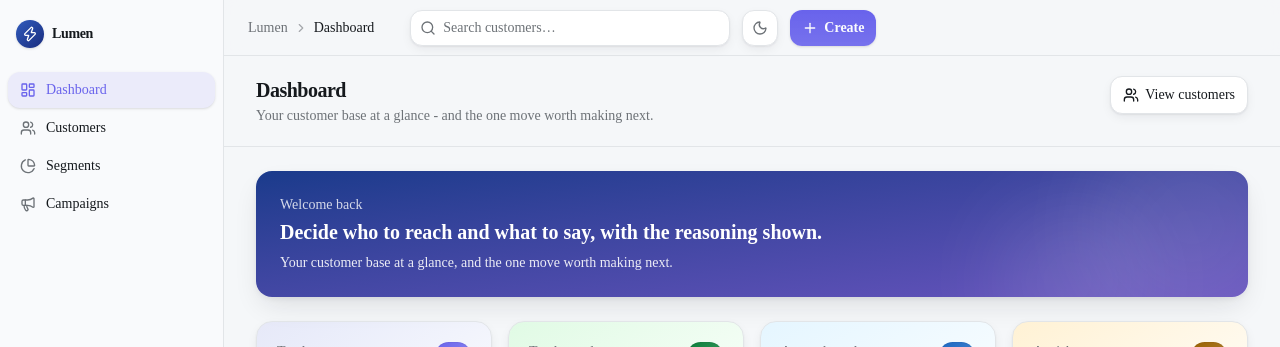
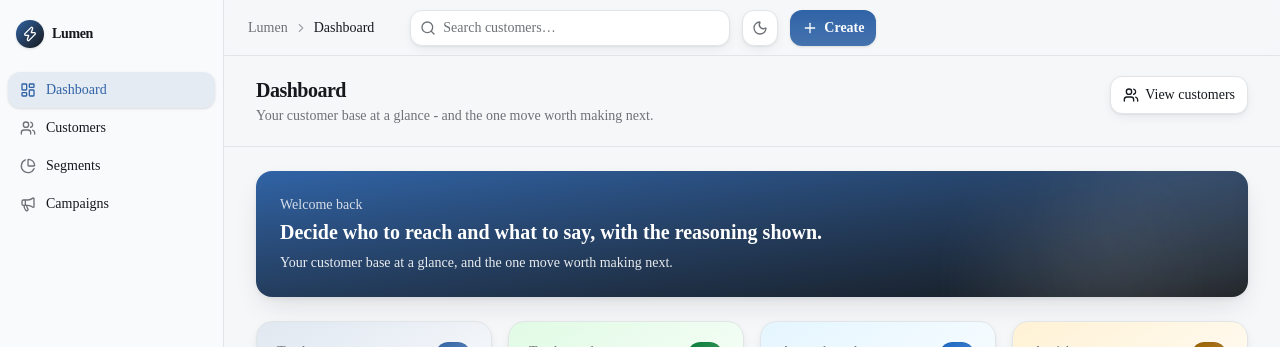
Before and after one commit to parshvi1508/LUMEN_frontend, a Next.js app: page /dashboard in a window 1280 px wide. Shown: the top 347 px of the page. Built offline with nearby package versions, Linux system fonts and the light colour scheme; no server answers.

Commit message:
upgrade color:

```diff
--- a/src/app/(app)/dashboard/page.tsx
+++ b/src/app/(app)/dashboard/page.tsx
@@ -58,7 +58,7 @@ export default function DashboardPage() {
           <>
             {/* ── KPI row - real aggregates from the live customer list ── */}
             {/* Gradient hero band - states the product thesis up top */}
-            <div className="relative overflow-hidden rounded-2xl bg-gradient-to-br from-[oklch(0.38_0.14_264)] to-[oklch(0.52_0.16_288)] p-6 text-white shadow-raised">
+            <div className="relative overflow-hidden rounded-2xl bg-gradient-to-br from-primary to-foreground p-6 text-white shadow-raised">
               <div className="relative z-10 max-w-xl">
                 <p className="text-sm font-medium opacity-80">Welcome back</p>
                 <h2 className="mt-1 text-xl font-semibold leading-snug">
--- a/src/app/globals.css
+++ b/src/app/globals.css
@@ -48,6 +48,7 @@
   --color-ai-foreground: var(--ai-foreground);
   --color-ai-border: var(--ai-border);
   --color-ai-accent: var(--ai-accent);
+  --color-ai-accent-foreground: var(--ai-accent-foreground);
 
   /* ── Elevation: surface levels ─────────────────────────────────────── */
   --color-surface-1: var(--surface-1);
@@ -75,7 +76,7 @@
   --shadow-card: 0 1px 2px 0 oklch(0.21 0.02 285 / 0.06), 0 4px 12px -2px oklch(0.21 0.02 285 / 0.08);
   --shadow-raised: 0 2px 6px -1px oklch(0.21 0.02 285 / 0.08), 0 12px 28px -6px oklch(0.21 0.02 285 / 0.12);
   --shadow-overlay: 0 10px 28px -6px oklch(0.205 0.02 300 / 0.18), 0 2px 6px -2px oklch(0.205 0.02 300 / 0.10);
-  --shadow-ai: 0 0 0 1px var(--ai-border), 0 6px 22px -6px oklch(0.58 0.20 280 / 0.28);
+  --shadow-ai: 0 0 0 1px var(--ai-border), 0 6px 22px -6px oklch(0.84 0.08 28 / 0.40);
 
   /* Radius capped 12-16px (spec): no blobs. --radius is 12px; nothing exceeds 16px. */
   --radius-sm: calc(var(--radius) * 0.6);
@@ -95,29 +96,31 @@
   --card-foreground: oklch(0.21 0.01 250);
   --popover: oklch(1 0 0);
   --popover-foreground: oklch(0.21 0.01 250);
-  /* ONE accent: indigo-violet "intelligence" signal. Primary actions + AI provenance. */
-  --primary: oklch(0.58 0.20 280);
+  /* Arctic-sunrise palette: BLUE = the data (primary actions), PINK = the AI/human
+     layer. One cold hue for the machine, one warm hue for intelligence. */
+  --primary: oklch(0.50 0.120 256);   /* steel blue - primary actions */
   --primary-foreground: oklch(0.99 0.002 250);
   --secondary: oklch(0.97 0.004 250);
   --secondary-foreground: oklch(0.21 0.01 250);
   --muted: oklch(0.97 0.004 250);
   --muted-foreground: oklch(0.55 0.01 250);
-  /* shadcn --accent stays NEUTRAL (ghost hover / dropdown items). The violet
-     accent is --primary; do not route brand color through here. */
+  /* shadcn --accent stays NEUTRAL (ghost hover / dropdown items). Brand blue is
+     --primary, AI pink is --ai-*; do not route either through here. */
   --accent: oklch(0.97 0.004 250);
   --accent-foreground: oklch(0.21 0.01 250);
   --destructive: oklch(0.58 0.21 25);
   --border: oklch(0.92 0.006 250);
   --input: oklch(0.92 0.006 250);
-  --ring: oklch(0.58 0.20 280);
+  --ring: oklch(0.50 0.120 256);
 
-  /* Funnel ramp - SINGLE-hue (280) lightness scale, queued(light)->clicked(dark).
-     "converted" terminal uses --primary; --destructive is pulled out to failures. */
-  --chart-1: oklch(0.82 0.060 280);
-  --chart-2: oklch(0.75 0.090 280);
-  --chart-3: oklch(0.69 0.120 280);
-  --chart-4: oklch(0.63 0.150 280);
-  --chart-5: oklch(0.585 0.185 280);
+  /* Funnel ramp - SINGLE-hue blue lightness scale, queued(ice)->clicked(steel).
+     "converted" terminal uses --primary (deepest blue); --destructive is pulled
+     out to the failure breakdown. Mirrors the glacier blues in the palette. */
+  --chart-1: oklch(0.85 0.045 245);
+  --chart-2: oklch(0.77 0.065 250);
+  --chart-3: oklch(0.70 0.085 254);
+  --chart-4: oklch(0.63 0.100 256);
+  --chart-5: oklch(0.57 0.115 256);
 
   /* Semantic - subtle bg / readable fg / defined border (wired to funnel states) */
   --success: oklch(0.962 0.040 150);
@@ -138,12 +141,14 @@
   --vip-foreground: oklch(0.520 0.190 308);
   --vip-border: oklch(0.880 0.075 312);
 
-  /* AI surface = the accent, subtle. Anything AI-generated wears this, so AI
-     blocks read as one system with the primary action color. */
-  --ai: oklch(0.95 0.040 280);
-  --ai-foreground: oklch(0.520 0.210 280);
-  --ai-border: oklch(0.880 0.055 280);
-  --ai-accent: oklch(0.58 0.20 280);
+  /* AI surface = WARM BLUSH (the palette's pink). Anything AI-generated wears this
+     so it reads warm against the cold blue data - the explainability signal in color.
+     --ai-accent is a LIGHT blush, so its text token is dark navy, not white. */
+  --ai: oklch(0.94 0.030 28);
+  --ai-foreground: oklch(0.450 0.110 25);
+  --ai-border: oklch(0.880 0.045 28);
+  --ai-accent: oklch(0.86 0.060 28);
+  --ai-accent-foreground: oklch(0.30 0.060 262);
 
   /* Elevation surfaces - chrome (1) < data cards (2) < overlays/AI (3).
      surface-1 carries a faint cool tint so white data cards lift off it. */
@@ -154,23 +159,23 @@
   --radius: 0.75rem;
   --sidebar: oklch(0.985 0.003 250);
   --sidebar-foreground: oklch(0.21 0.01 250);
-  --sidebar-primary: oklch(0.58 0.20 280);
+  --sidebar-primary: oklch(0.50 0.120 256);
   --sidebar-primary-foreground: oklch(0.99 0.002 250);
   --sidebar-accent: oklch(0.97 0.004 250);
   --sidebar-accent-foreground: oklch(0.21 0.01 250);
   --sidebar-border: oklch(0.92 0.006 250);
-  --sidebar-ring: oklch(0.58 0.20 280);
+  --sidebar-ring: oklch(0.50 0.120 256);
 }
 
 .dark {
-  /* Dark: invert lightness, keep cool 250 hue + violet 280 accent identity. */
+  /* Dark: invert lightness, keep cool 250 neutrals + blue 256 accent identity. */
   --background: oklch(0.18 0.008 250);
   --foreground: oklch(0.96 0.003 250);
   --card: oklch(0.215 0.010 250);
   --card-foreground: oklch(0.96 0.003 250);
   --popover: oklch(0.215 0.010 250);
   --popover-foreground: oklch(0.96 0.003 250);
-  --primary: oklch(0.66 0.170 280);
+  --primary: oklch(0.66 0.130 256);   /* brighter steel blue for dark bg */
   --primary-foreground: oklch(0.18 0.008 250);
   --secondary: oklch(0.26 0.012 250);
   --secondary-foreground: oklch(0.96 0.003 250);
@@ -181,14 +186,14 @@
   --destructive: oklch(0.62 0.200 25);
   --border: oklch(1 0 0 / 10%);
   --input: oklch(1 0 0 / 15%);
-  --ring: oklch(0.66 0.170 280);
+  --ring: oklch(0.66 0.130 256);
 
-  /* Funnel ramp - single-hue 280, brightens queued->clicked for dark bg. */
-  --chart-1: oklch(0.50 0.090 280);
-  --chart-2: oklch(0.57 0.120 280);
-  --chart-3: oklch(0.64 0.140 280);
-  --chart-4: oklch(0.70 0.160 280);
-  --chart-5: oklch(0.66 0.180 280);
+  /* Funnel ramp - single-hue blue, brightens queued->clicked for dark bg. */
+  --chart-1: oklch(0.50 0.080 250);
+  --chart-2: oklch(0.57 0.095 254);
+  --chart-3: oklch(0.64 0.110 256);
+  --chart-4: oklch(0.71 0.120 256);
+  --chart-5: oklch(0.66 0.130 256);
 
   --success: oklch(0.270 0.050 152);
   --success-foreground: oklch(0.800 0.140 152);
@@ -207,10 +212,11 @@
   --vip-foreground: oklch(0.820 0.140 308);
   --vip-border: oklch(0.430 0.085 308);
 
-  --ai: oklch(0.255 0.030 280);
-  --ai-foreground: oklch(0.800 0.120 280);
-  --ai-border: oklch(0.400 0.070 280);
-  --ai-accent: oklch(0.660 0.170 280);
+  --ai: oklch(0.265 0.040 22);
+  --ai-foreground: oklch(0.840 0.075 28);
+  --ai-border: oklch(0.420 0.070 24);
+  --ai-accent: oklch(0.800 0.085 26);
+  --ai-accent-foreground: oklch(0.25 0.050 262);
 
   --surface-1: oklch(0.165 0.008 250);
   --surface-2: oklch(0.215 0.010 250);
@@ -218,12 +224,12 @@
 
   --sidebar: oklch(0.215 0.010 250);
   --sidebar-foreground: oklch(0.96 0.003 250);
-  --sidebar-primary: oklch(0.66 0.170 280);
+  --sidebar-primary: oklch(0.66 0.130 256);
   --sidebar-primary-foreground: oklch(0.18 0.008 250);
   --sidebar-accent: oklch(0.26 0.012 250);
   --sidebar-accent-foreground: oklch(0.96 0.003 250);
   --sidebar-border: oklch(1 0 0 / 10%);
-  --sidebar-ring: oklch(0.66 0.170 280);
+  --sidebar-ring: oklch(0.66 0.130 256);
 }
 
 @layer base {
--- a/src/components/layout/AppShell.tsx
+++ b/src/components/layout/AppShell.tsx
@@ -120,7 +120,7 @@ function BrandMark() {
       className="flex items-center gap-2 rounded focus-visible:outline focus-visible:outline-2 focus-visible:outline-ring"
       aria-label="Lumen CRM - go to dashboard"
     >
-      <div className="flex size-7 items-center justify-center rounded-xl bg-gradient-to-br from-[oklch(0.50_0.16_264)] to-[oklch(0.34_0.14_268)] shadow-sm">
+      <div className="flex size-7 items-center justify-center rounded-xl bg-gradient-to-br from-primary to-foreground shadow-sm">
         <Zap className="size-4 text-white" aria-hidden />
       </div>
       <span className="text-sm font-semibold text-foreground tracking-tight">
--- a/src/features/ai/AiInsightCard.tsx
+++ b/src/features/ai/AiInsightCard.tsx
@@ -66,7 +66,7 @@ export function AiInsightCard({
           <button
             type="button"
             onClick={cta.onClick}
-            className="inline-flex shrink-0 items-center gap-1.5 self-start rounded-lg bg-ai-accent px-3.5 py-2 text-sm font-semibold text-primary-foreground shadow-sm transition-colors hover:bg-ai-accent/90 focus-visible:outline focus-visible:outline-2 focus-visible:outline-offset-2 focus-visible:outline-ai-accent sm:self-center"
+            className="inline-flex shrink-0 items-center gap-1.5 self-start rounded-lg bg-ai-accent px-3.5 py-2 text-sm font-semibold text-ai-accent-foreground shadow-sm transition-colors hover:bg-ai-accent/90 focus-visible:outline focus-visible:outline-2 focus-visible:outline-offset-2 focus-visible:outline-ai-accent sm:self-center"
           >
             {cta.label}
             <ArrowRight className="size-4" aria-hidden />
--- a/src/features/marketing/ComingSoon.tsx
+++ b/src/features/marketing/ComingSoon.tsx
@@ -128,7 +128,7 @@ function NotifyForm({ surface }: { surface: string }) {
         </div>
         <button
           type="submit"
-          className="inline-flex h-9 items-center justify-center gap-1.5 rounded-lg bg-ai-accent px-4 text-sm font-semibold text-primary-foreground shadow-sm transition-colors hover:bg-ai-accent/90 focus-visible:outline focus-visible:outline-2 focus-visible:outline-offset-2 focus-visible:outline-ai-accent"
+          className="inline-flex h-9 items-center justify-center gap-1.5 rounded-lg bg-ai-accent px-4 text-sm font-semibold text-ai-accent-foreground shadow-sm transition-colors hover:bg-ai-accent/90 focus-visible:outline focus-visible:outline-2 focus-visible:outline-offset-2 focus-visible:outline-ai-accent"
         >
           <Bell className="size-4" aria-hidden />
           Notify me
```
